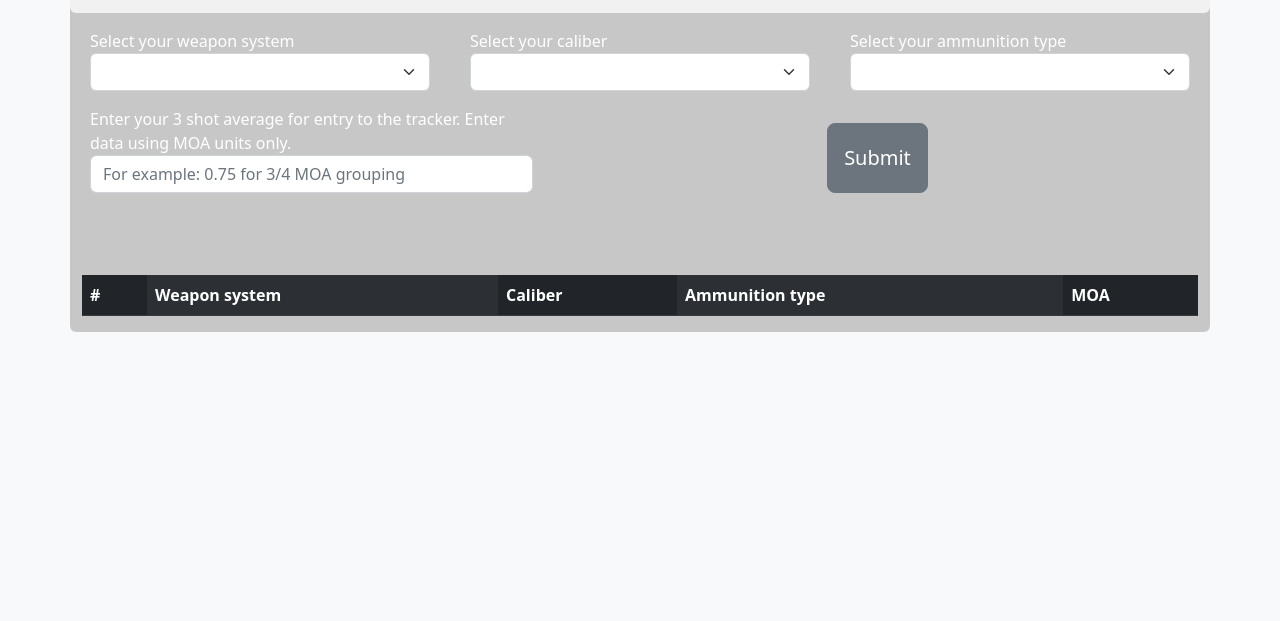
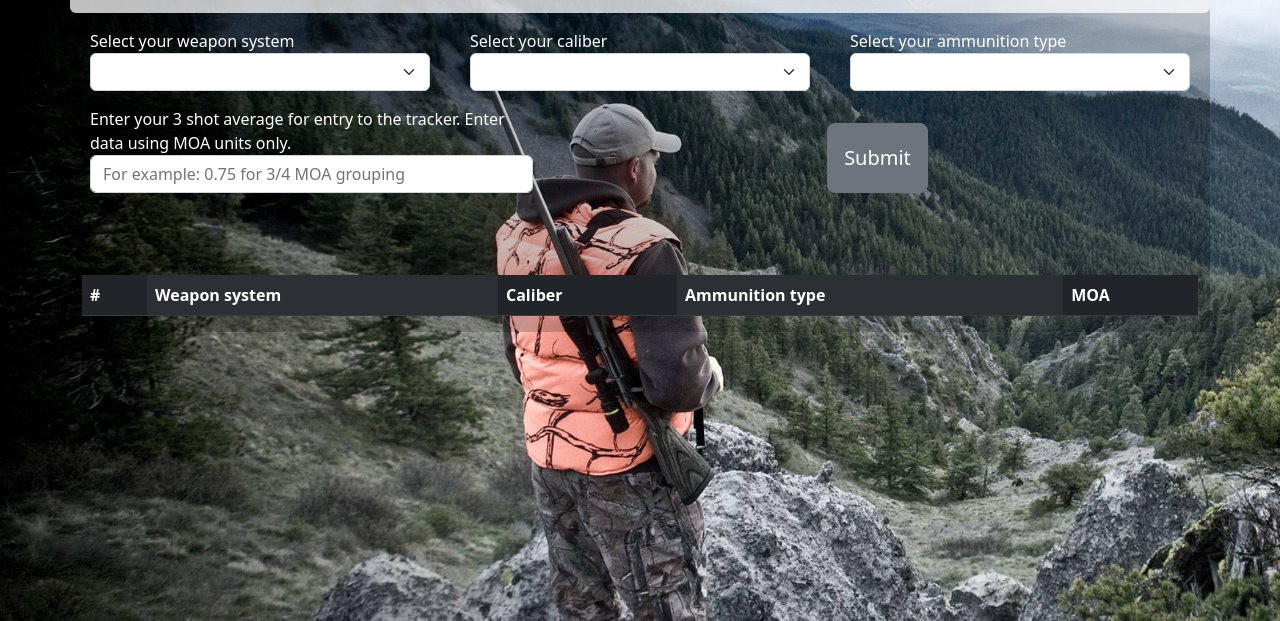
Before and after one commit to Philip-Pione/Accuracy_Tracker, a plain HTML site: page index.html in a window 1280 px wide. Shown: the part 179-800 px from the top of the page. Drawn offline with nearby package versions, Linux system fonts and the light colour scheme; the site is published under a folder, as on GitHub Pages, so addresses that start at the root find nothing.

Commit message:
fixed background link

```diff
--- a/index.html
+++ b/index.html
@@ -17,7 +17,7 @@
 
 <body class="bg-light img-fluid" id="background">
   <div class="masthead bg-image img-fluid d-flex flex-column"
-    style="background-image: url('/assets/Images/Mountain_Overlook.jpg'); height: 100vh; background-size: cover; position: relative">
+    style="background-image: url('./assets/Images/Mountain_Overlook.jpg'); height: 100vh; background-size: cover; position: relative">
     <div class="align-items-center">
       <form id="taskFormEntry" style="background-color: rgba(0,0,0,.2);"
         class="container d-flex flex-column border-darkrounded rounded color-overlay mt-5 text-white ">
```
